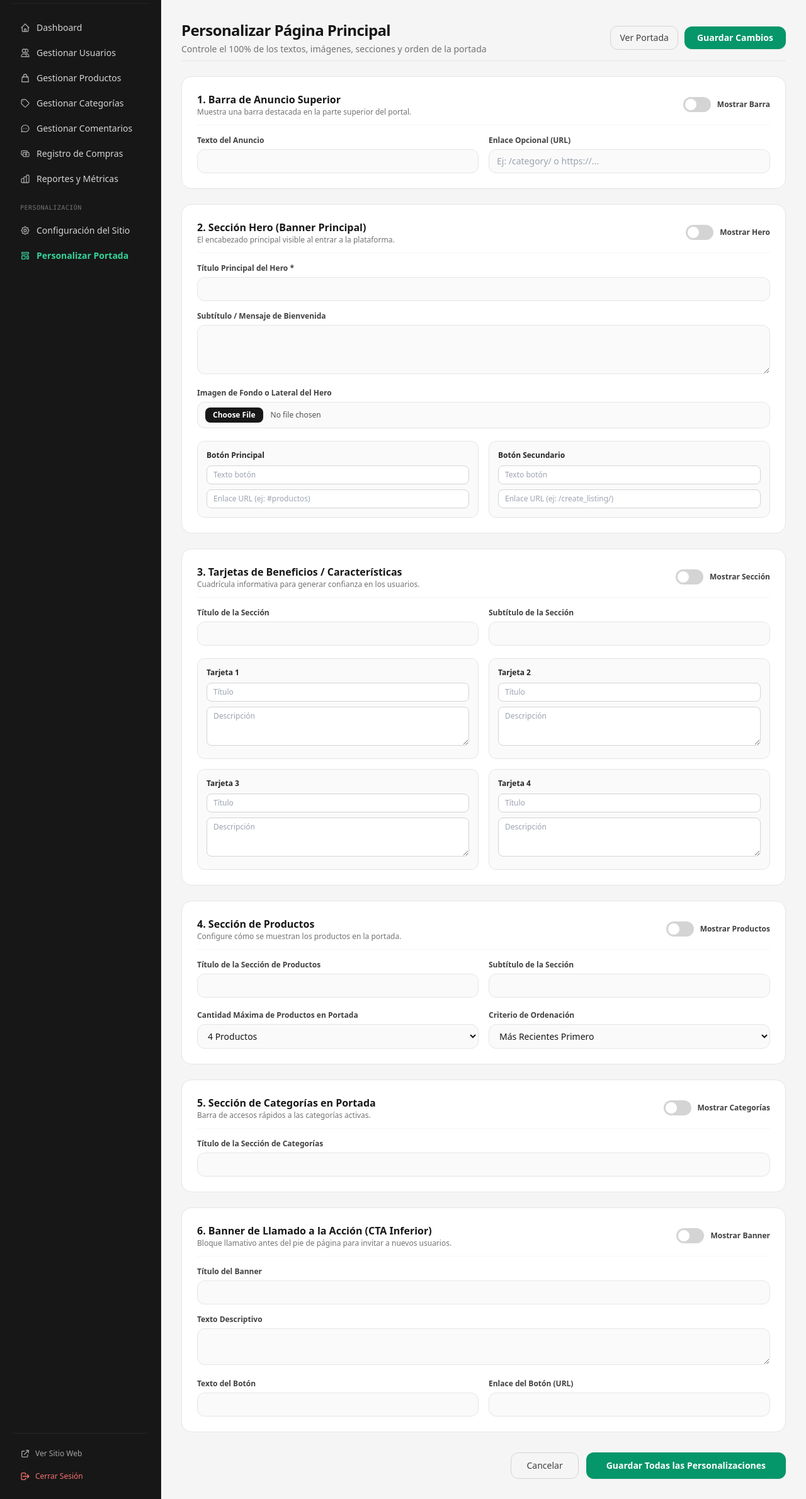
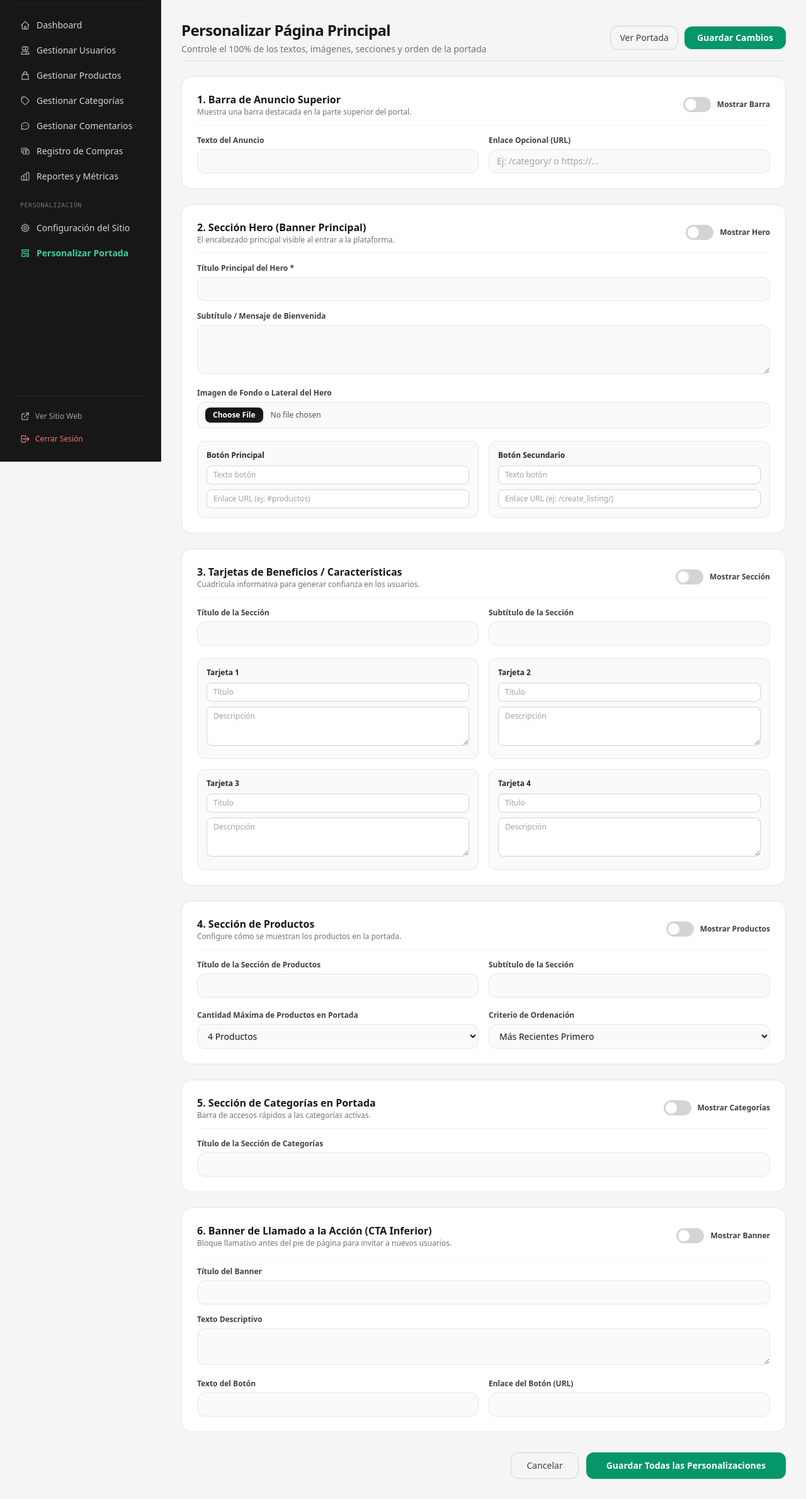
Before and after one commit to thejuanrial/repo, a Django app: template auctions/templates/auctions/admin/customize_home.html in a window 1280 px wide. Shown: the part 67-2447 px from the top of the page at 63% size. Run offline with Django 3.2, Linux system fonts and the light colour scheme; the template is opened without the code that fills it, so the values that code supplies are empty; parts of the project's set-up code (start-up, migrations or seed data) failed here and were passed over; some libraries are stand-ins or nearby versions.

Commit message:
Hacer estatico y sticky el panel izquierdo de administracion con enlaces inferiores fijos

```diff
--- a/auctions/templates/auctions/admin/admin_layout.html
+++ b/auctions/templates/auctions/admin/admin_layout.html
@@ -64,11 +64,12 @@
     <!-- TELÓN DE FONDO (BACKDROP) PARA MÓVIL -->
     <div id="admin-backdrop" class="fixed inset-0 bg-black/60 backdrop-blur-xs z-40 hidden lg:hidden transition-opacity"></div>
 
-    <!-- SIDEBAR RESPONSIVE (Off-canvas en móvil, fijo en desktop) -->
-    <aside id="admin-sidebar" class="fixed inset-y-0 left-0 z-50 w-64 bg-neutral-900 dark:bg-[#0b0f17] text-white flex flex-col justify-between p-5 border-r border-neutral-800 transform -translate-x-full lg:translate-x-0 lg:static lg:inset-auto lg:z-auto transition-transform duration-200 ease-in-out shrink-0">
-        <div>
+    <!-- SIDEBAR RESPONSIVE (Off-canvas en móvil, fijo/sticky en desktop) -->
+    <aside id="admin-sidebar" class="fixed inset-y-0 left-0 z-50 w-64 h-screen max-h-screen bg-neutral-900 dark:bg-[#0b0f17] text-white flex flex-col justify-between p-5 border-r border-neutral-800 transform -translate-x-full lg:translate-x-0 lg:sticky lg:top-0 lg:z-30 transition-transform duration-200 ease-in-out shrink-0">
+        <!-- Contenedor superior con scroll autónomo si es necesario -->
+        <div class="flex flex-col min-h-0 flex-1 overflow-hidden">
             <!-- Header Sidebar -->
-            <div class="flex items-center justify-between pb-5 border-b border-neutral-800">
+            <div class="flex items-center justify-between pb-5 border-b border-neutral-800 shrink-0">
                 <a href="{% url 'admin_view' %}" class="flex items-center gap-3">
                     {% if site_config.site_logo %}
                         <img src="{{ site_config.site_logo.url }}" alt="{{ site_config.site_name }}" class="h-8 object-contain">
@@ -87,8 +88,8 @@
                 </button>
             </div>
 
-            <!-- Navegación del Panel -->
-            <nav class="mt-5 space-y-1 text-xs sm:text-sm font-medium">
+            <!-- Navegación del Panel con scroll propio si la pantalla es corta -->
+            <nav class="mt-4 space-y-1 text-xs sm:text-sm font-medium overflow-y-auto no-scrollbar flex-1 pr-1">
                 <a href="{% url 'admin_view' %}" class="flex items-center gap-2.5 px-3 py-2 rounded-xl text-neutral-300 hover:text-white hover:bg-neutral-800 transition">
                     <svg class="w-4 h-4 text-neutral-400" fill="none" stroke="currentColor" viewBox="0 0 24 24"><path stroke-linecap="round" stroke-linejoin="round" stroke-width="2" d="M3 12l2-2m0 0l7-7 7 7M5 10v10a1 1 0 001 1h3m10-11l2 2m-2-2v10a1 1 0 01-1 1h-3m-6 0a1 1 0 001-1v-4a1 1 0 011-1h2a1 1 0 011 1v4a1 1 0 001 1m-6 0h6"></path></svg>
                     <span>Dashboard</span>
@@ -133,8 +134,8 @@
             </nav>
         </div>
 
-        <!-- Links inferiores -->
-        <div class="pt-4 border-t border-neutral-800 space-y-1 text-xs">
+        <!-- Links inferiores (siempre anclados al fondo) -->
+        <div class="pt-4 border-t border-neutral-800 space-y-1 text-xs shrink-0 mt-auto">
             <a href="{% url 'index' %}" class="flex items-center gap-2 px-3 py-2 rounded-xl text-neutral-400 hover:text-white hover:bg-neutral-800 transition">
                 <svg class="w-4 h-4" fill="none" stroke="currentColor" viewBox="0 0 24 24"><path stroke-linecap="round" stroke-linejoin="round" stroke-width="2" d="M10 6H6a2 2 0 00-2 2v10a2 2 0 002 2h10a2 2 0 002-2v-4M14 4h6m0 0v6m0-6L10 14"></path></svg>
                 <span>Ver Sitio Web</span>
@@ -150,7 +151,7 @@
     <div class="flex-1 flex flex-col min-w-0 bg-neutral-100 dark:bg-[#080b11] transition-colors">
 
         <!-- Header superior en Desktop (>= lg) -->
-        <header class="hidden lg:flex items-center justify-between px-8 py-4 bg-white dark:bg-[#0b0f17] border-b border-neutral-200 dark:border-neutral-800 transition-colors">
+        <header class="hidden lg:flex sticky top-0 z-20 items-center justify-between px-8 py-4 bg-white/95 dark:bg-[#0b0f17]/95 backdrop-blur-md border-b border-neutral-200 dark:border-neutral-800 transition-colors">
             <div class="flex items-center gap-2">
                 <span class="text-xs font-mono uppercase text-neutral-400">Sistema /</span>
                 <span class="text-xs font-semibold text-neutral-700 dark:text-neutral-300">Panel de Control</span>
```
